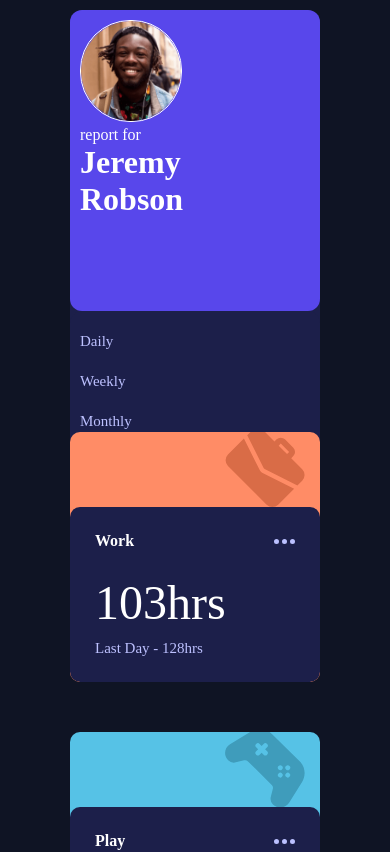
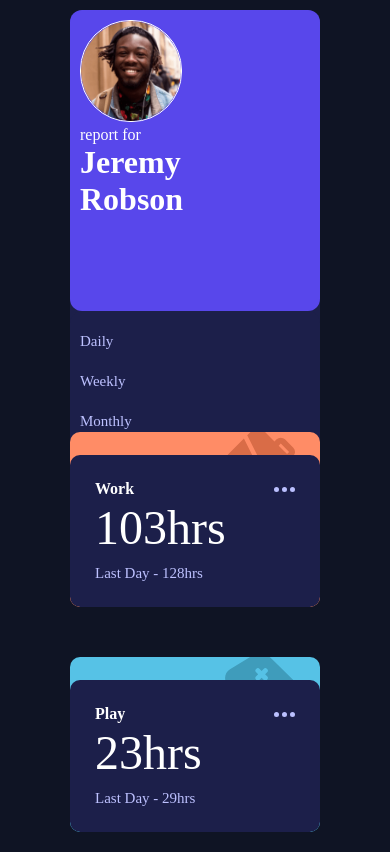
Before and after one commit to Sasfi12/timeTrackingDashboard, a React (Vite) app: page / in a window 390 px wide. Shown: the top 852 px of the page. Built offline with nearby package versions, Linux system fonts and the light colour scheme.

Commit message:
responsive still needs to be done

```diff
--- a/src/components/timeframe/Timeframe.css
+++ b/src/components/timeframe/Timeframe.css
@@ -85,3 +85,13 @@
         color: hsl(236, 100%, 87%)
     }
 }
+
+
+@media (max-width: 500px) {
+    .timeframe {
+        height: 175px !important;
+    .timeframe-text-container {
+        gap: 2px
+    }
+    }
+}
```
